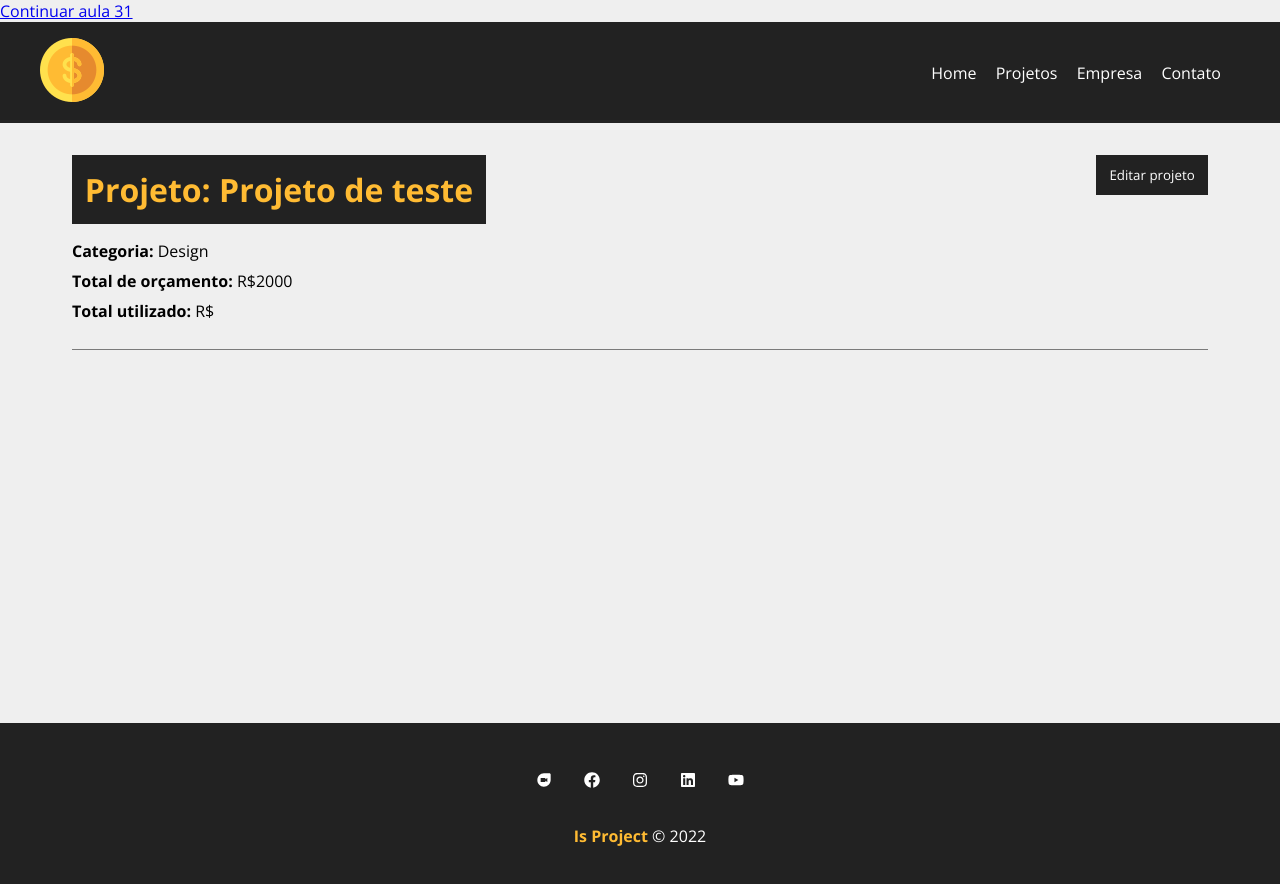
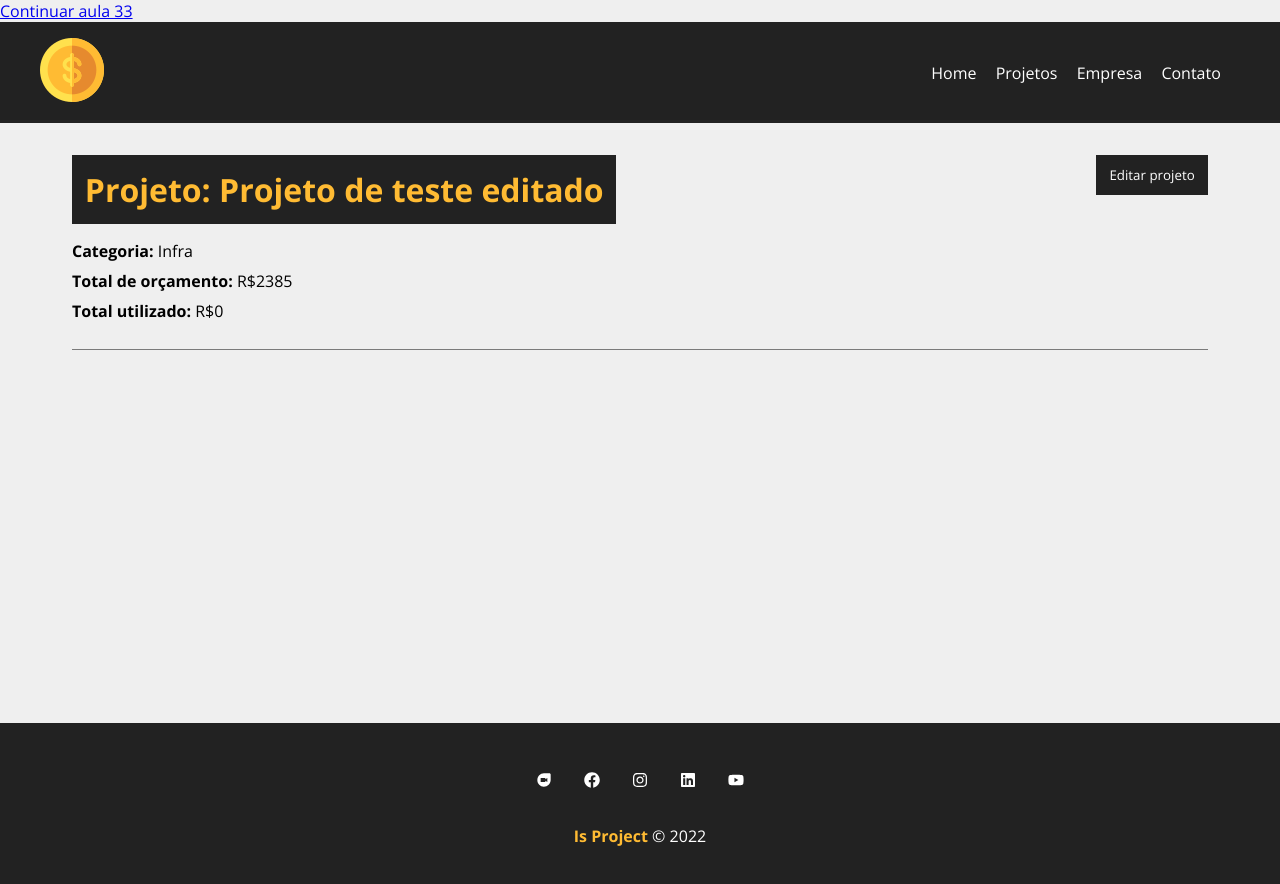
Before and after one commit to cristianoidelfonso/isproject, a React (Create React App) app: page /project/1 in a window 1280 px wide. Shown: the top 884 px of the page. Built offline with nearby package versions, Linux system fonts and the light colour scheme; data requests are answered from the project's data file.

Commit message:
Atualização de projeto

```diff
--- a/db.json
+++ b/db.json
@@ -1,11 +1,11 @@
 {
   "projects": [
     {
-      "name": "Projeto de teste",
-      "budget": "2000",
+      "name": "Projeto de teste editado",
+      "budget": "2385",
       "category": {
-        "id": "3",
-        "name": "Design"
+        "id": "1",
+        "name": "Infra"
       },
       "isproject": 0,
       "services": [],
@@ -21,6 +21,17 @@
       "isproject": 0,
       "services": [],
       "id": 2
+    },
+    {
+      "name": "Projeto 3 Teste",
+      "budget": "5498",
+      "category": {
+        "id": "2",
+        "name": "Desenvolvimento"
+      },
+      "isproject": 0,
+      "services": [],
+      "id": 3
     }
   ],
   "categories": [
--- a/public/index.html
+++ b/public/index.html
@@ -20,7 +20,7 @@
 
   </head>
   <body>
-    <p><a href="https://www.youtube.com/watch?v=aeXMIq8t4AM&list=PLnDvRpP8BneyVA0SZ2okm-QBojomniQVO&index=32" target="blank">Continuar aula 31</a></p>
+    <p><a href="https://www.youtube.com/watch?v=M18rC4ceYsM&list=PLnDvRpP8BneyVA0SZ2okm-QBojomniQVO&index=34" target="blank">Continuar aula 33</a></p>
     <noscript>Habilite JavaScript para visualizar este app.</noscript>
     <div id="root">
 
--- a/src/components/pages/Project.js
+++ b/src/components/pages/Project.js
@@ -2,6 +2,8 @@ import { useEffect, useState } from 'react';
 import { useParams } from 'react-router-dom';
 import Loading from '../layouts/Loading';
 import Container from '../layouts/Container';
+import Message from '../layouts/Message';
+import ProjectForm from '../project/ProjectForm';
 
 import styles from './Project.module.css';
 
@@ -10,6 +12,8 @@ function Project(){
   const { id } = useParams();
   const [project, setProject] = useState([]);
   const [showProjectForm, setShowProjectForm] = useState(false);
+  const [message, setMessage] = useState();
+  const [typeMessage, setTypeMessage] = useState();
 
   useEffect(() => {
     setTimeout(() => {
@@ -29,10 +33,34 @@ function Project(){
     }, 300);
   }, [id]);
 
+  function editProject(project) {
+    // console.log(project);
+    // budget validation
+    if(project.budget < project.isproject){
+      setMessage('O orçamento não pode ser menor que o custo do projeto.');
+      setTypeMessage('error');
+      return false;
+    }
+
+    fetch(`http://localhost:5000/projects/${project.id}`, {
+      method: "PATCH",
+      headers: {
+        'Content-type':'application/json'
+      },
+      body: JSON.stringify(project),
+    })
+    .then(response => response.json())
+    .then((data) => {
+      setProject(data);
+      setShowProjectForm(false);
+      setMessage('Projeto atualizado!');
+      setTypeMessage('success');
+    })
+    .catch((error) => console.log(error))
+  }
+
   function toggleProjectForm() {
-
     setShowProjectForm(!showProjectForm);
-
   }
 
   return(
@@ -41,6 +69,7 @@ function Project(){
         ? (
           <div className={styles.project_details}>
             <Container customClass="column">
+              {message && <Message type={typeMessage} message={message} />}
               <div className={styles.details_container}>
                 <h1>Projeto: {project.name}</h1>
                 <button onClick={toggleProjectForm} className={styles.btn}>
@@ -51,12 +80,16 @@ function Project(){
                     <div className={styles.project_info}>
                       <p><span>Categoria: </span> {project.category.name}</p>
                       <p><span>Total de orçamento: </span> R${project.budget}</p>
-                      <p><span>Total utilizado: </span> R${project.cost}</p>
+                      <p><span>Total utilizado: </span> R${project.isproject}</p>
                     </div>
                   )
                   :(
                     <div className={styles.project_info}>
-                      <p>Detalhes do projeto</p>
+                      <ProjectForm
+                        handleSubmit={editProject}
+                        btnText="Concluir edição"
+                        projectData={project}
+                      />
                     </div>
                   )
                 }
```
